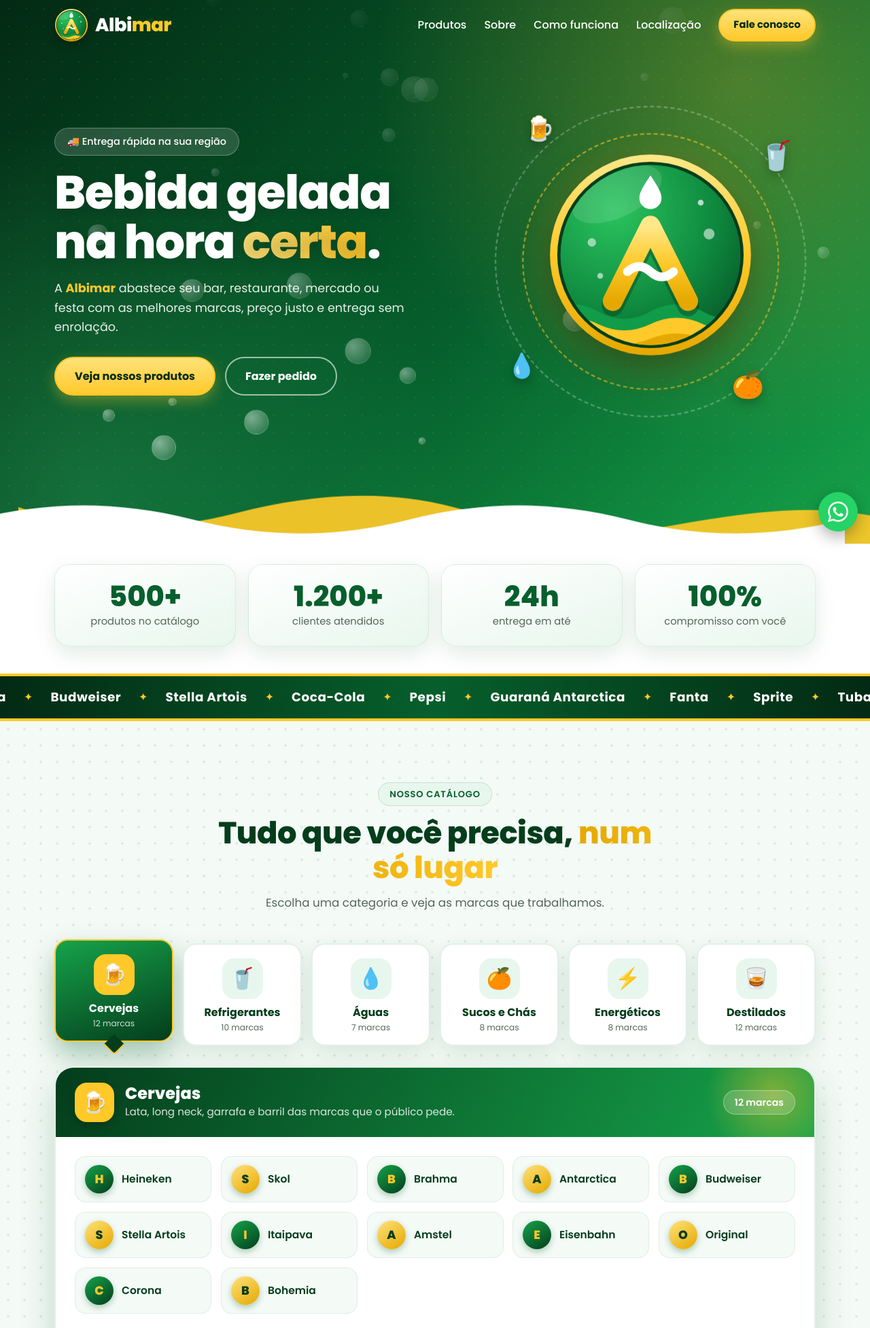
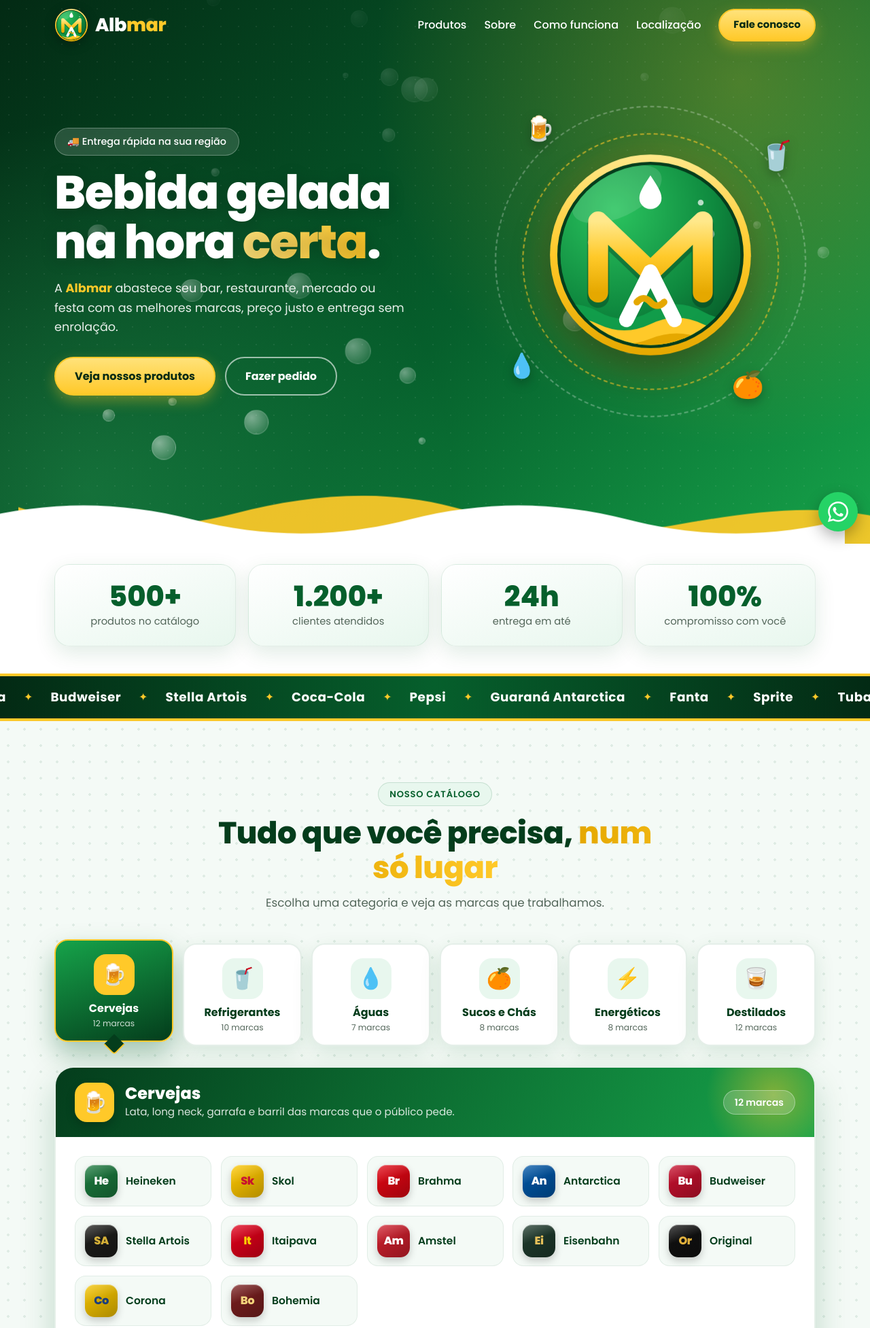
Before and after one commit to tutulindojogos/albimar, a plain HTML site: page index.html in a window 1280 px wide. Shown: the top 1954 px of the page at 68% size. Drawn offline with Linux system fonts and the light colour scheme.

Commit message:
Add files via upload

```diff
--- a/index.html
+++ b/index.html
@@ -3,8 +3,8 @@
 <head>
   <meta charset="UTF-8">
   <meta name="viewport" content="width=device-width, initial-scale=1">
-  <title>Albimar | Distribuidora de Bebidas</title>
-  <meta name="description" content="Albimar Distribuidora de Bebidas: cervejas, refrigerantes, águas, sucos, energéticos e destilados com entrega rápida em São Paulo.">
+  <title>Albmar | Distribuidora de Bebidas</title>
+  <meta name="description" content="Albmar Distribuidora de Bebidas: cervejas, refrigerantes, águas, sucos, energéticos e destilados com entrega rápida em São Paulo.">
   <meta name="theme-color" content="#065f2c">
   <link rel="icon" type="image/svg+xml" href="favicon.svg">
   <link rel="preconnect" href="https://fonts.googleapis.com">
@@ -28,7 +28,7 @@
         <stop offset="1" stop-color="#E5A800"/>
       </linearGradient>
       <clipPath id="amClip"><circle cx="50" cy="50" r="43"/></clipPath>
-      <symbol id="albimar-icon" viewBox="0 0 100 100">
+      <symbol id="albmar-icon" viewBox="0 0 100 100">
         <circle cx="50" cy="50" r="48" fill="url(#amGold)"/>
         <circle cx="50" cy="50" r="44.5" fill="#043d1c"/>
         <circle cx="50" cy="50" r="43" fill="url(#amGreen)"/>
@@ -43,9 +43,10 @@
         <circle cx="74" cy="25" r="1.4" fill="#fff" opacity=".7"/>
         <circle cx="26" cy="60" r="1.4" fill="#fff" opacity=".6"/>
         <path d="M50 12c3.3 5 5.3 8 5.3 10.8a5.3 5.3 0 0 1-10.6 0C44.7 20 46.7 17 50 12z" fill="#fff"/>
-        <path d="M32 74L50 38L68 74" fill="none" stroke="#032a14" stroke-width="10.5" stroke-linecap="round" stroke-linejoin="round" opacity=".35"/>
-        <path d="M32 72L50 36L68 72" fill="none" stroke="url(#amGold)" stroke-width="9.5" stroke-linecap="round" stroke-linejoin="round"/>
-        <path d="M39 58q5.5-5 11 0t11 0" fill="none" stroke="#fff" stroke-width="4.2" stroke-linecap="round"/>
+<path d="M25 68V34L50 58L75 34V68" fill="none" stroke="#032a14" stroke-width="10.5" stroke-linecap="round" stroke-linejoin="round" opacity=".35" transform="translate(0 2)"/>
+<path d="M25 68V34L50 58L75 34V68" fill="none" stroke="url(#amGold)" stroke-width="9.5" stroke-linecap="round" stroke-linejoin="round"/>
+<path d="M38.5 81L50 58L61.5 81" fill="none" stroke="#fff" stroke-width="7" stroke-linecap="round" stroke-linejoin="round"/>
+<path d="M43.5 72.5q3.2-3.5 6.5 0t6.5 0" fill="none" stroke="#E5A800" stroke-width="3.2" stroke-linecap="round"/>
       </symbol>
     </defs>
   </svg>
@@ -55,9 +56,9 @@
   <!-- CABEÇALHO -->
   <header class="header" id="header">
     <div class="container header__inner">
-      <a href="#inicio" class="brand" aria-label="Albimar - início">
-        <svg class="brand__icon" viewBox="0 0 100 100" aria-hidden="true"><use href="#albimar-icon"/></svg>
-        <span class="brand__text">Albi<span>mar</span></span>
+      <a href="#inicio" class="brand" aria-label="Albmar - início">
+        <svg class="brand__icon" viewBox="0 0 100 100" aria-hidden="true"><use href="#albmar-icon"/></svg>
+        <span class="brand__text">Alb<span>mar</span></span>
       </a>
 
       <button class="burger" id="burger" aria-label="Abrir menu" aria-expanded="false" aria-controls="menu">
@@ -84,7 +85,7 @@
           <span class="chip reveal">🚚 Entrega rápida na sua região</span>
           <h1 class="reveal" style="--d:.1s">Bebida gelada<br>na hora <em>certa</em>.</h1>
           <p class="reveal" style="--d:.2s">
-            A <strong>Albimar</strong> abastece seu bar, restaurante, mercado ou festa com as melhores marcas, preço justo e entrega sem enrolação.
+            A <strong>Albmar</strong> abastece seu bar, restaurante, mercado ou festa com as melhores marcas, preço justo e entrega sem enrolação.
           </p>
           <div class="hero__cta reveal" style="--d:.3s">
             <a href="#produtos" class="btn">Veja nossos produtos</a>
@@ -96,7 +97,7 @@
           <div class="hero__glow"></div>
           <div class="hero__ring hero__ring--1"></div>
           <div class="hero__ring hero__ring--2"></div>
-          <svg class="hero__emblem" viewBox="0 0 100 100"><use href="#albimar-icon"/></svg>
+          <svg class="hero__emblem" viewBox="0 0 100 100"><use href="#albmar-icon"/></svg>
           <span class="float float--1">🍺</span>
           <span class="float float--2">🥤</span>
           <span class="float float--3">💧</span>
@@ -176,13 +177,13 @@
     <section class="section section--alt" id="sobre">
       <div class="container about">
         <div class="about__visual reveal" aria-hidden="true">
-          <svg class="about__badge" viewBox="0 0 100 100"><use href="#albimar-icon"/></svg>
+          <svg class="about__badge" viewBox="0 0 100 100"><use href="#albmar-icon"/></svg>
           <div class="about__ring about__ring--1"></div>
           <div class="about__ring about__ring--2"></div>
         </div>
 
         <div class="about__text reveal" style="--d:.15s">
-          <span class="tag">Sobre a Albimar</span>
+          <span class="tag">Sobre a Albmar</span>
           <h2>Mais que distribuir, <em>a gente cuida</em> do seu negócio</h2>
           <p>
             Somos uma distribuidora de bebidas com foco em atendimento próximo, pontualidade e variedade.
@@ -236,7 +237,7 @@
 
         <div class="map reveal">
           <iframe
-            title="Mapa da Albimar Distribuidora de Bebidas"
+            title="Mapa da Albmar Distribuidora de Bebidas"
             src="https://www.google.com/maps?q=Rua+Ana+do+Sacramento+Andrade,+315,+Furnas,+S%C3%A3o+Paulo&output=embed"
             loading="lazy"
             allowfullscreen
@@ -263,7 +264,7 @@
         <div class="contact__grid">
           <!-- Troque os links abaixo pelos reais quando quiser -->
           <a class="contact__card contact__card--whats reveal"
-             href="https://wa.me/5511999999999?text=Ol%C3%A1!%20Gostaria%20de%20fazer%20um%20pedido%20na%20Albimar."
+             href="https://wa.me/5511999999999?text=Ol%C3%A1!%20Gostaria%20de%20fazer%20um%20pedido%20na%20Albmar."
              target="_blank" rel="noopener">
             <svg viewBox="0 0 24 24" aria-hidden="true"><path fill="currentColor" d="M20.52 3.48A11.86 11.86 0 0 0 12.05 0C5.5 0 .17 5.33.17 11.88c0 2.09.55 4.13 1.59 5.93L0 24l6.35-1.66a11.87 11.87 0 0 0 5.7 1.45h.01c6.55 0 11.88-5.33 11.88-11.88 0-3.17-1.23-6.15-3.42-8.43zM12.06 21.8h-.01a9.9 9.9 0 0 1-5.04-1.38l-.36-.21-3.77.99 1-3.67-.24-.38a9.88 9.88 0 0 1-1.52-5.27c0-5.46 4.45-9.9 9.92-9.9 2.65 0 5.13 1.03 7 2.9a9.84 9.84 0 0 1 2.9 7c0 5.46-4.45 9.92-9.88 9.92zm5.43-7.41c-.3-.15-1.76-.87-2.03-.97-.27-.1-.47-.15-.67.15-.2.3-.77.97-.94 1.17-.17.2-.35.22-.65.07-.3-.15-1.26-.46-2.4-1.48-.89-.79-1.49-1.77-1.66-2.07-.17-.3-.02-.46.13-.61.14-.13.3-.35.45-.52.15-.18.2-.3.3-.5.1-.2.05-.37-.02-.52-.08-.15-.67-1.62-.92-2.22-.24-.58-.49-.5-.67-.51h-.57c-.2 0-.52.07-.8.37-.27.3-1.04 1.02-1.04 2.48s1.07 2.88 1.22 3.08c.15.2 2.1 3.2 5.08 4.49.71.31 1.26.49 1.69.63.71.23 1.36.2 1.87.12.57-.08 1.76-.72 2.01-1.41.25-.7.25-1.29.17-1.41-.07-.13-.27-.2-.57-.35z"/></svg>
             <div>
@@ -273,11 +274,11 @@
           </a>
 
           <a class="contact__card contact__card--insta reveal" style="--d:.12s"
-             href="https://instagram.com/albimar.bebidas" target="_blank" rel="noopener">
+             href="https://instagram.com/albmar.bebidas" target="_blank" rel="noopener">
             <svg viewBox="0 0 24 24" aria-hidden="true"><path fill="currentColor" d="M12 2.16c3.2 0 3.58.01 4.85.07 3.25.15 4.77 1.69 4.92 4.92.06 1.27.07 1.65.07 4.85s-.01 3.58-.07 4.85c-.15 3.23-1.66 4.77-4.92 4.92-1.27.06-1.64.07-4.85.07s-3.58-.01-4.85-.07c-3.26-.15-4.77-1.7-4.92-4.92-.06-1.27-.07-1.64-.07-4.85s.01-3.58.07-4.85C2.38 3.92 3.9 2.38 7.15 2.23 8.42 2.17 8.8 2.16 12 2.16zM12 0C8.74 0 8.33.01 7.05.07 2.7.27.27 2.69.07 7.05.01 8.33 0 8.74 0 12s.01 3.67.07 4.95c.2 4.36 2.62 6.78 6.98 6.98C8.33 23.99 8.74 24 12 24s3.67-.01 4.95-.07c4.35-.2 6.78-2.62 6.98-6.98.06-1.28.07-1.69.07-4.95s-.01-3.67-.07-4.95c-.2-4.35-2.62-6.78-6.98-6.98C15.67.01 15.26 0 12 0zm0 5.84a6.16 6.16 0 1 0 0 12.32 6.16 6.16 0 0 0 0-12.32zM12 16a4 4 0 1 1 0-8 4 4 0 0 1 0 8zm6.4-11.85a1.44 1.44 0 1 0 0 2.88 1.44 1.44 0 0 0 0-2.88z"/></svg>
             <div>
               <h3>Instagram</h3>
-              <p>@albimar.bebidas</p>
+              <p>@albmar.bebidas</p>
             </div>
           </a>
 
@@ -297,12 +298,12 @@
   <footer class="footer">
     <div class="container footer__inner">
       <div class="footer__brand">
-        <svg class="footer__icon" viewBox="0 0 100 100" aria-hidden="true"><use href="#albimar-icon"/></svg>
-        <span class="brand__text">Albi<span>mar</span></span>
+        <svg class="footer__icon" viewBox="0 0 100 100" aria-hidden="true"><use href="#albmar-icon"/></svg>
+        <span class="brand__text">Alb<span>mar</span></span>
         <small>Distribuidora de Bebidas</small>
       </div>
       <p class="footer__warn">🔞 Venda proibida para menores de 18 anos. Beba com moderação.</p>
-      <p class="footer__copy">© <span id="year"></span> Albimar. Todos os direitos reservados.</p>
+      <p class="footer__copy">© <span id="year"></span> Albmar. Todos os direitos reservados.</p>
     </div>
   </footer>
 
--- a/script.js
+++ b/script.js
@@ -48,6 +48,31 @@
                '51', 'Velho Barreiro', 'Tanqueray', 'Gordon\'s', 'Campari', 'Jägermeister']
     }
   };
+
+  /* cores das marcas: [fundo, letra] */
+  var BC = {
+    'Heineken':['#1b7a3e','#fff'],'Skol':['#FFC800','#c8102e'],'Brahma':['#E30613','#fff'],'Antarctica':['#0057A8','#fff'],
+    'Budweiser':['#C8102E','#fff'],'Stella Artois':['#1d1d1b','#d4af37'],'Itaipava':['#E2001A','#FFD200'],'Amstel':['#D01F2D','#fff'],
+    'Eisenbahn':['#1f3b2d','#e8c15a'],'Original':['#111','#e2b13c'],'Corona':['#F5C400','#1a3d7c'],'Bohemia':['#7a1f1f','#f2d27a'],
+    'Coca-Cola':['#E41E2B','#fff'],'Pepsi':['#0B3D91','#fff'],'Guaraná Antarctica':['#0a7a3d','#FFD200'],'Fanta':['#FF8200','#fff'],
+    'Sprite':['#00A94F','#fff'],'Tubaína':['#8B1E3F','#fff'],'Dolly':['#D6194A','#fff'],'Kuat':['#2E9B3C','#fff'],
+    'Schweppes':['#FFD400','#111'],'Sukita':['#FF7A00','#fff'],
+    'Crystal':['#00A3E0','#fff'],'Bonafont':['#1B75BC','#fff'],'Minalba':['#0070B8','#fff'],'Indaiá':['#00A0DF','#fff'],
+    'Prata':['#1E73BE','#fff'],'Lindoya':['#0A9AD6','#fff'],'São Lourenço':['#1B4F9C','#fff'],
+    'Del Valle':['#F37021','#fff'],'Maguary':['#E31E24','#fff'],'Ades':['#F7A600','#222'],'Do Bem':['#2BB673','#fff'],
+    'Fuze Tea':['#E2231A','#fff'],'Matte Leão':['#0d6b3a','#fff'],'Natural One':['#7ab800','#fff'],'Tial':['#E85D04','#fff'],
+    'Red Bull':['#1E2A5E','#FFC72C'],'Monster':['#111','#7ED321'],'Fusion':['#E30613','#fff'],'TNT Energy':['#FFD500','#111'],
+    'Baly':['#E4002B','#fff'],'Burn':['#c8102e','#fff'],'Flash Power':['#00A0E3','#fff'],'Nos':['#0033A0','#FFD100'],
+    'Smirnoff':['#C8102E','#fff'],'Absolut':['#1B3A8C','#fff'],'Johnnie Walker':['#1a1a1a','#d4a437'],"Jack Daniel's":['#111','#fff'],
+    'Jim Beam':['#111','#C8A25D'],'Ypióca':['#1d1d1b','#f5b800'],'51':['#FFD100','#0a8a3a'],'Velho Barreiro':['#7a1d1d','#f5d27a'],
+    'Tanqueray':['#0b6b3a','#fff'],"Gordon's":['#006A4E','#fff'],'Campari':['#D6001C','#fff'],'Jägermeister':['#2c5f2d','#f5a623']
+  };
+  function slug(n) { return n.normalize('NFD').replace(/[\u0300-\u036f]/g, '').toLowerCase().replace(/[^a-z0-9]+/g, '-').replace(/^-|-$/g, ''); }
+  function abbr(n) {
+    var w = n.replace(/'s$/, '').split(/[\s-]+/);
+    if (w.length > 1) return (w[0].charAt(0) + w[1].charAt(0)).toUpperCase();
+    return n.length > 2 && isNaN(n) ? n.charAt(0).toUpperCase() + n.charAt(1).toLowerCase() : n;
+  }
 
   var reduceMotion = window.matchMedia && window.matchMedia('(prefers-reduced-motion: reduce)').matches;
 
@@ -146,7 +171,8 @@
 
     grid.innerHTML = c.brands.map(function (name, idx) {
       return '<div class="brand-item" style="--i:' + idx + '">' +
-        '<span class="brand-item__dot">' + esc(name.charAt(0)) + '</span>' +
+        '<span class="brand-item__dot" style="--bg:' + (BC[name] || ['#16a34a','#fff'])[0] + ';--fg:' + (BC[name] || ['#16a34a','#fff'])[1] + '">' + esc(abbr(name)) +
+        '<img src="img/marcas/' + slug(name) + '.svg" alt="" loading="lazy" onload="this.parentNode.classList.add(\'has-logo\')" onerror="this.remove()"></span>' +
         '<span class="brand-item__name">' + esc(name) + '</span></div>';
     }).join('');
 
--- a/style.css
+++ b/style.css
@@ -216,11 +216,13 @@ em{font-style:normal;background:linear-gradient(90deg,var(--yellow-dark),var(--y
 }
 .brand-item:hover{transform:translateY(-4px) scale(1.03);border-color:var(--yellow);background:#fff;box-shadow:0 10px 22px rgba(6,95,44,.15)}
 .brand-item__dot{
-  flex:0 0 42px;width:42px;height:42px;border-radius:50%;display:grid;place-items:center;
-  font-weight:800;font-size:1.1rem;color:var(--yellow);
-  background:linear-gradient(145deg,var(--green-600),var(--green-900));box-shadow:0 4px 10px rgba(6,95,44,.3);
+  position:relative;flex:0 0 48px;width:48px;height:48px;border-radius:14px;display:grid;place-items:center;overflow:hidden;
+  font-weight:800;font-size:1.02rem;letter-spacing:-.5px;color:var(--fg,#fff);
+  background:linear-gradient(145deg,var(--bg,#16a34a),color-mix(in srgb,var(--bg,#16a34a) 70%,#000));
+  box-shadow:0 5px 12px rgba(0,0,0,.2),inset 0 1px 0 rgba(255,255,255,.35);
 }
-.brand-item:nth-child(even) .brand-item__dot{color:var(--green-900);background:linear-gradient(145deg,var(--yellow-light),var(--yellow-dark))}
+.brand-item__dot::after{content:"";position:absolute;inset:0;background:linear-gradient(160deg,rgba(255,255,255,.28),transparent 45%)}
+.brand-item__dot img{position:absolute;inset:0;z-index:1;width:100%;height:100%;padding:7px;object-fit:contain;background:#fff}
 .brand-item__name{font-weight:600;font-size:.97rem;color:var(--green-900);line-height:1.25}
 .brand-panel__note{padding:0 28px 22px;font-size:.88rem;color:var(--muted);font-weight:500}
 .brands-disclaimer{text-align:center;color:var(--muted);font-size:.82rem;margin-top:22px}
@@ -369,7 +371,7 @@ a.contact__card:hover{transform:translateY(-6px);box-shadow:var(--shadow-lg)}
   .brand-panel__count{display:none}
   .brand-grid{grid-template-columns:repeat(2,1fr);gap:10px;padding:16px}
   .brand-item{padding:10px;gap:9px}
-  .brand-item__dot{flex-basis:34px;width:34px;height:34px;font-size:.95rem}
+  .brand-item__dot{flex-basis:40px;width:40px;height:40px;font-size:.9rem}
   .brand-item__name{font-size:.86rem}
   .brand-panel__note{padding:0 18px 18px}
   .marquee__track span{font-size:1rem}
```
Also changed, not shown: favicon.svg, logo.svg, 1 other file.
